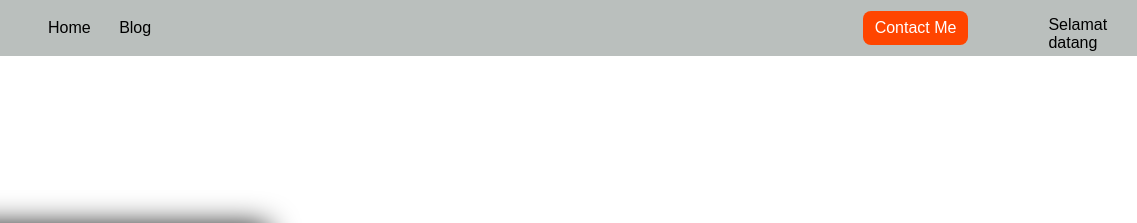
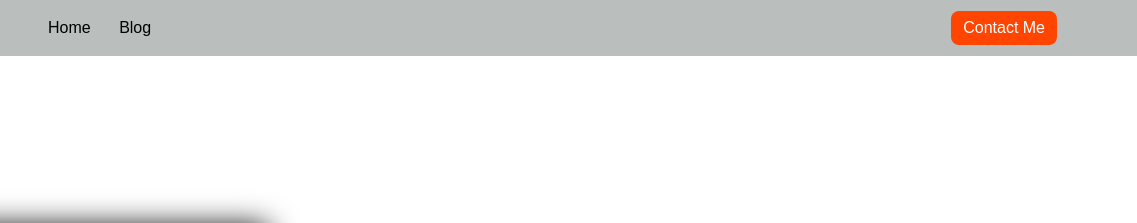
Before and after one commit to samsul-rijal/personal-web-b30-sesi-2, a plain HTML site: page index.html in a window 1280 px wide. Shown: the top 223 px of the page, 143-1280 px from the left. Drawn offline with Linux system fonts and the light colour scheme.

Commit message:
delete tag p in navbar

```diff
--- a/index.html
+++ b/index.html
@@ -26,7 +26,6 @@
                 <a href="contact.html">Contact Me</a>
             </div>
 
-            <p>Selamat datang</p>
 
         </nav>
         <!-- akhir navbar -->
```
